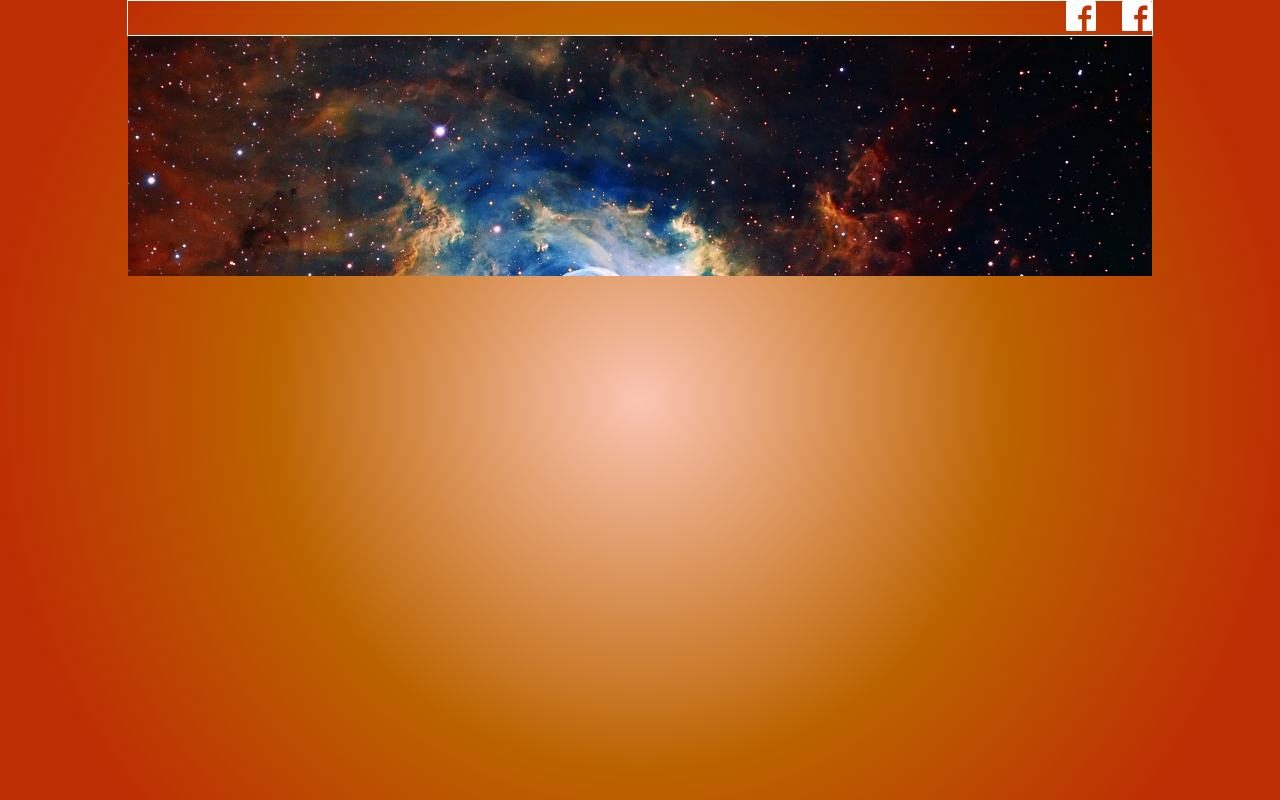
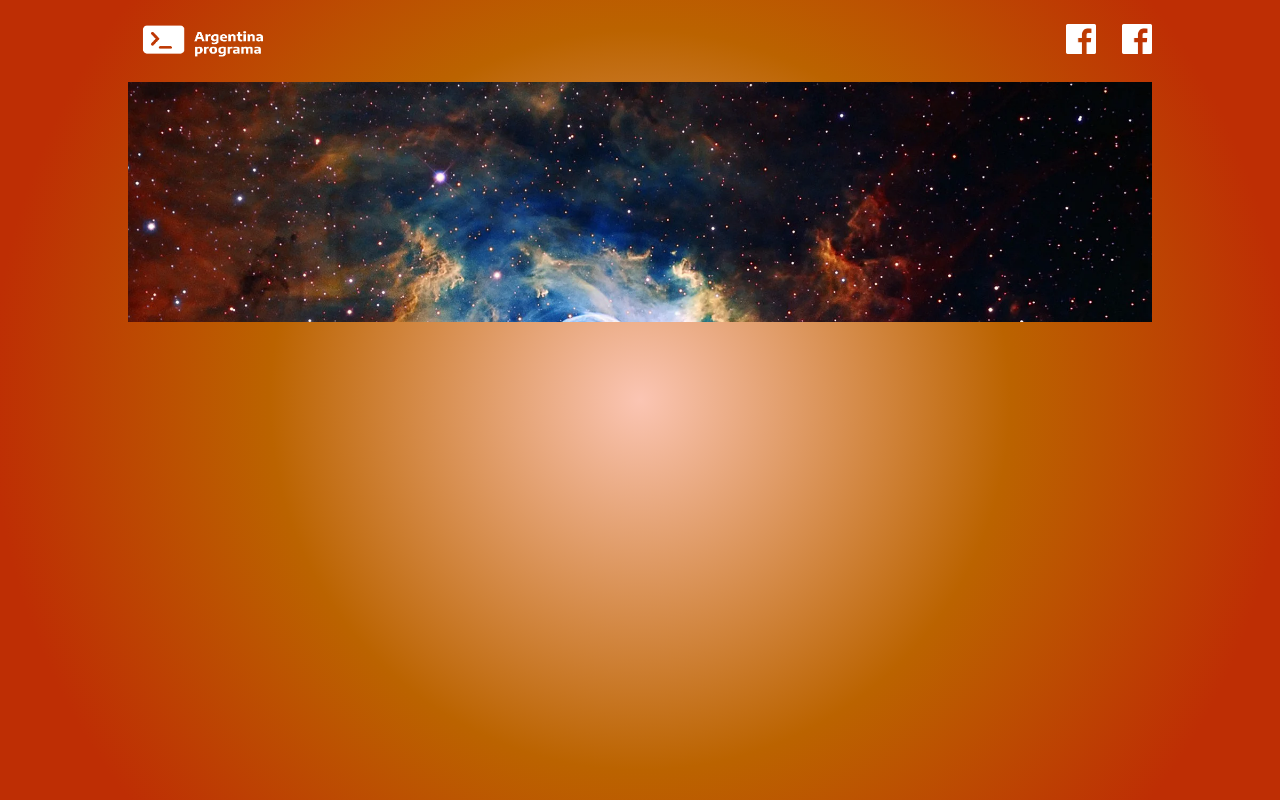
Before and after one commit to ilcosme/portfolio, a plain HTML site: page index.html in a window 1280 px wide. Drawn offline with Linux system fonts and the light colour scheme.

Commit message:
update 1 banner

```diff
--- a/css/styles.css
+++ b/css/styles.css
@@ -12,15 +12,21 @@ header{
 
 .banner{
     width: 80vw;
+    margin-top: 3vh;
+    margin-bottom: 3vh;
     margin-left: auto;
     margin-right: auto;
-    border: 1px solid white;
     display: flex;
     justify-content: flex-end;
-    align-items: flex-start;
+    align-items: center;
 }
 .enlaces{
     margin-left: 2vw;
+}
+.aplogo{
+    position: absolute;
+    left: 0;
+    margin-left: 10vw;
 }
 .fotocontainer{
     height: 30vh;
--- a/index.html
+++ b/index.html
@@ -10,6 +10,7 @@
 <body>
     <header>
         <nav class="banner">
+            <img class="aplogo" src="assets/images/APLogo-20-20.png" alt="logo argentina programa" width="150px" height="80px">
            <a class="enlaces" href="https://www.facebook.com/ilcosme18/" target="_blank">
                 <img src="assets/images/pngwing.com.webp" alt="logofacebook" width="30px" height="30px">
             </a>
```
Also changed, not shown: assets/images/APLogo-20-20.png (added).
